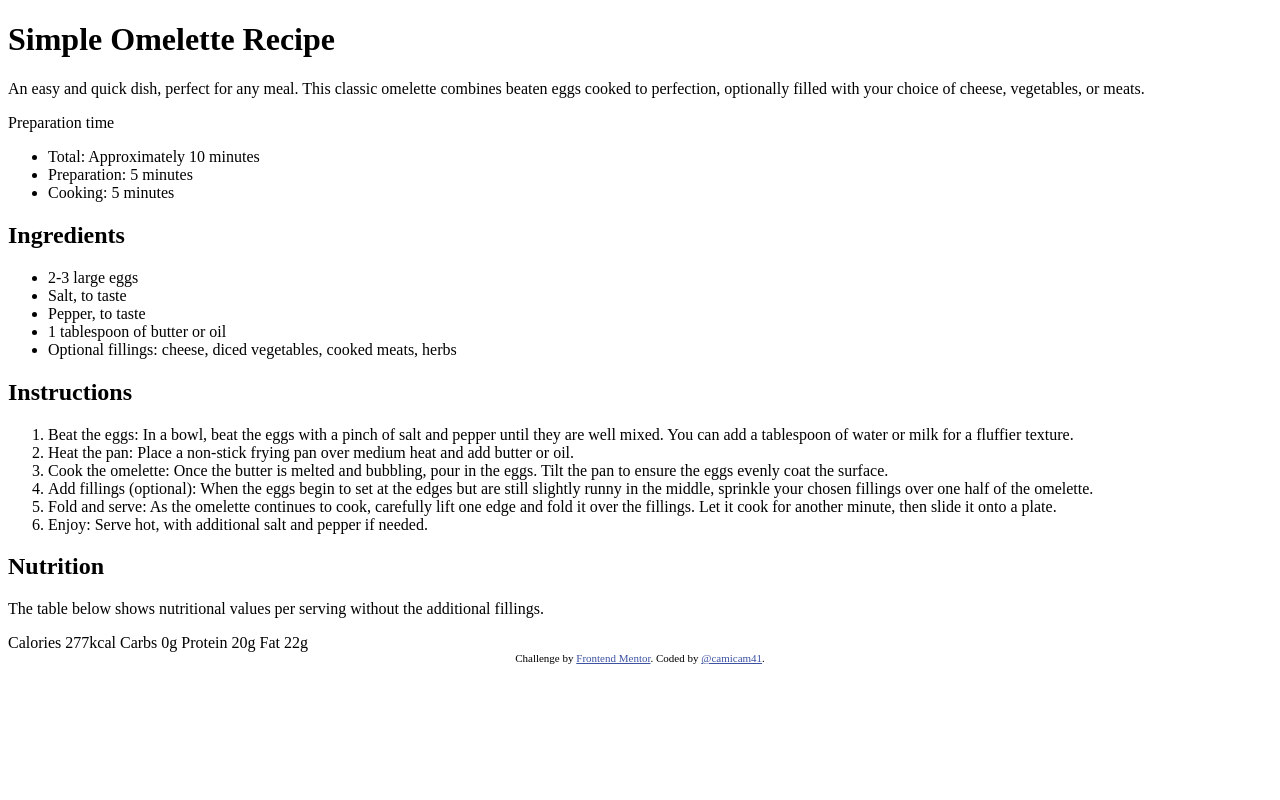
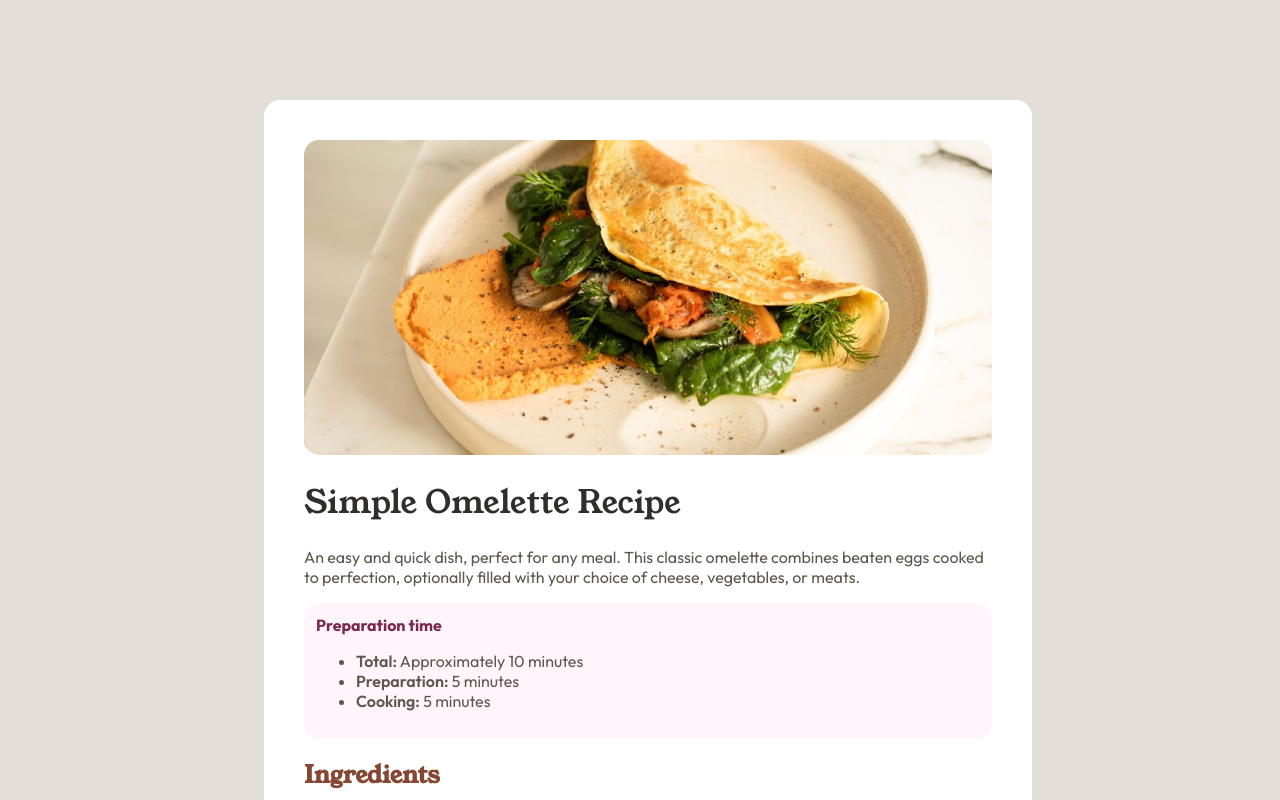
Before and after one commit to camicam41/recipe-page, a plain HTML site: page index.html in a window 1280 px wide. Shown: the top 800 px of the page. Drawn offline with Linux system fonts and the light colour scheme; a web font is replaced by a local one.

Commit message:
my changes

```diff
--- a/index.html
+++ b/index.html
@@ -5,14 +5,12 @@
   <meta name="viewport" content="width=device-width, initial-scale=1.0"> <!-- displays site properly based on user's device -->
 
   <link rel="icon" type="image/png" sizes="32x32" href="./assets/images/favicon-32x32.png">
+  <link rel="preconnect" href="https://fonts.googleapis.com">
+  <link rel="preconnect" href="https://fonts.gstatic.com" crossorigin>
+  <link href="https://fonts.googleapis.com/css2?family=Outfit:wght@100..900&family=Young+Serif&display=swap" rel="stylesheet">
+  <link rel="stylesheet" href="https://fonts.google.com/specimen/Outfit">
   <link rel="stylesheet" href="style.css">
   <title>Frontend Mentor | Recipe page</title>
-
-  <!-- Feel free to remove these styles or customise in your own stylesheet 👍 -->
-  <style>
-    .attribution { font-size: 11px; text-align: center; }
-    .attribution a { color: hsl(228, 45%, 44%); }
-  </style>
 </head>
 <body>
   <!-- ++ header img.
@@ -36,6 +34,7 @@
    set height/width-->
 
   <div class="card">
+    <img src="assets/images/image-omelette.jpeg" class="img-head" alt="++" />
     <h1>Simple Omelette Recipe</h1>
 
     <p>An easy and quick dish, perfect for any meal. This classic omelette combines beaten eggs cooked
--- a/style.css
+++ b/style.css
@@ -1,4 +1,83 @@
-.body {
-    color: blue;
-    background-color: powderblue;
+
+/* BODY *****************************/
+/* ++ adjusst body styles*/
+body {
+    color: hsl(30, 10%, 34%);
+    background-color: hsl(30, 18%, 87%);
+    height: 100vh;
+    width: 100vw;
+    font-family: Outfit, sans-serif;
+    font-weight: 400;
 }
+
+/* .H1 *****************************/
+h1 {
+    color: hsl(24, 5%, 18%);
+    /*fix font fam*/
+    font-family: "Young Serif", serif;
+    font-weight: 400;
+}
+
+/* .H2 *****************************/
+h2 {
+    color: hsl(14, 45%, 36%);
+    font-family: "Young Serif", serif;
+
+}
+
+/* .CARD *****************************/
+.card {
+    background-color: white;
+    margin-left: 20%;
+    margin-right: 20%;
+    margin-top: 100px;
+    margin-bottom: 80px;
+    height: auto;
+    width: auto;
+    min-width: 300px;
+    max-width: 3000px;
+    text-align: left;
+    border: white solid 1rem;
+    border-radius: 1rem;
+    padding: 1.5rem;
+}
+
+/* .IMG-HEAD *****************************/
+.img-head {
+    height: auto;
+    width: 100%;
+    border-radius: 15px;
+}
+/* .PREP-DIV *****************************/
+.prep-div {
+    background-color: hsl(330, 100%, 98%);
+    height: 7rem;
+    width: fill;
+    border: 12px solid hsl(330, 100%, 98%);
+    border-radius: 15px;
+}
+
+/* .PREP-P *****************************/
+.prep-p {
+    color: hsl(332, 51%, 32%);
+    font-display: block;
+    font-weight: 700;
+}
+
+/* .LI-BOLD *****************************/
+.li-bold {
+    font-weight: 600;
+}
+
+/* .ATTRIBUTION *****************************/
+/*++ adjust attribution styles*/
+.attribution {
+    font-size: 11px;
+    font-display: block;
+    text-align: center;
+    padding: 30px;
+}
+
+.attribution a {
+    color: hsl(228, 45%, 44%);
+}
```
